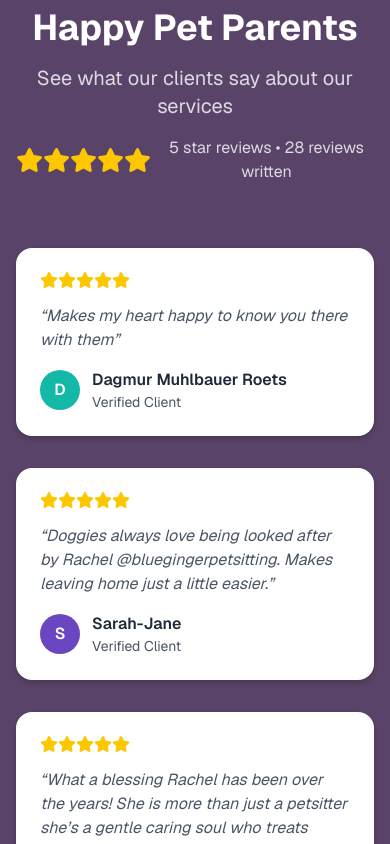
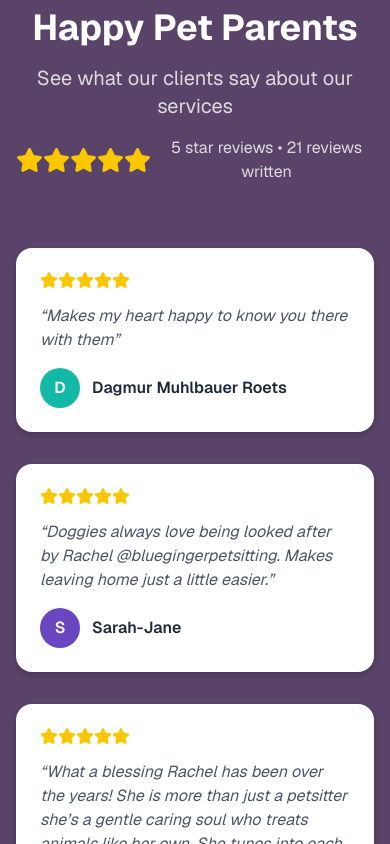
Before and after one commit to glenkitchen/blue-ginger, a Next.js app: page / in a window 390 px wide. Shown: the part 4760-5604 px from the top of the page. Built offline with nearby package versions, Linux system fonts and the light colour scheme.

Commit message:
Enhance ReviewsSection and ReviewCard components: Updated ReviewsSection to dynamically display the number of reviews and added a responsive layout for additional reviews. Improved ReviewCard styling and structure for better readability, and added new reviews to the data source for enriched content.

```diff
--- a/src/components/sections/ReviewsSection.tsx
+++ b/src/components/sections/ReviewsSection.tsx
@@ -21,14 +21,48 @@ export default function ReviewsSection() {
               <i className="fas fa-star"></i>
             </div>
             <span className="ml-2 text-primary-foreground/80">
-              5 star reviews • 28 reviews written
+              5 star reviews • {reviews.length} reviews written
             </span>
           </div>
         </div>
 
         <div className="grid md:grid-cols-3 gap-8">
-          {reviews.map((review) => (
+          {/* First 3 reviews - always visible */}
+          {reviews.slice(0, 3).map((review) => (
             <ReviewCard key={review.id} review={review} />
+          ))}
+        </div>
+
+        {/* Additional reviews - hidden on mobile, smaller on desktop */}
+        <div className="hidden md:grid md:grid-cols-4 gap-6 mt-8">
+          {reviews.slice(3).map((review) => (
+            <div
+              key={review.id}
+              className="bg-primary-foreground/10 rounded-lg p-4"
+            >
+              <div className="flex items-center mb-3">
+                <div
+                  className={`w-8 h-8 rounded-full flex items-center justify-center mr-3 ${review.avatarColor}`}
+                >
+                  <span className="text-primary-foreground font-semibold text-sm">
+                    {review.initial}
+                  </span>
+                </div>
+                <div>
+                  <h4 className="font-semibold text-primary-foreground text-sm">
+                    {review.name}
+                  </h4>
+                  <div className="flex text-yellow-400 text-xs">
+                    {[...Array(review.rating)].map((_, i) => (
+                      <i key={i} className="fas fa-star"></i>
+                    ))}
+                  </div>
+                </div>
+              </div>
+              <p className="text-primary-foreground/80 text-sm line-clamp-3">
+                {review.comment}
+              </p>
+            </div>
           ))}
         </div>
       </div>
--- a/src/components/ui/ReviewCard.tsx
+++ b/src/components/ui/ReviewCard.tsx
@@ -1,4 +1,4 @@
-import { Review } from '@/types';
+import { Review } from "@/types";
 
 interface ReviewCardProps {
   review: Review;
@@ -9,24 +9,28 @@ export default function ReviewCard({ review }: ReviewCardProps) {
     return Array.from({ length: 5 }, (_, index) => (
       <i
         key={index}
-        className={`fas fa-star ${index < rating ? 'text-yellow-400' : 'text-gray-300'}`}
+        className={`fas fa-star ${
+          index < rating ? "text-yellow-400" : "text-gray-300"
+        }`}
       />
     ));
   };
 
   return (
     <div className="bg-white p-6 rounded-xl shadow-lg">
-      <div className="flex mb-4">
-        {renderStars(review.rating)}
-      </div>
-      <p className="text-gray-600 mb-4 italic">&ldquo;{review.comment}&rdquo;</p>
+      <div className="flex mb-4">{renderStars(review.rating)}</div>
+      <p className="text-gray-600 mb-4 italic">
+        &ldquo;{review.comment}&rdquo;
+      </p>
       <div className="flex items-center">
-        <div className={`w-10 h-10 ${review.avatarColor} rounded-full flex items-center justify-center text-white font-semibold`}>
+        <div
+          className={`w-10 h-10 ${review.avatarColor} rounded-full flex items-center justify-center text-white font-semibold`}
+        >
           {review.initial}
         </div>
         <div className="ml-3">
           <p className="font-semibold text-gray-800">{review.name}</p>
-          <p className="text-sm text-gray-600">Verified Client</p>
+          {/* <p className="text-sm text-gray-600">Verified Client</p> */}
         </div>
       </div>
     </div>
--- a/src/data/reviews.ts
+++ b/src/data/reviews.ts
@@ -45,4 +45,148 @@ export const reviews: Review[] = [
     initial: "B",
     avatarColor: "bg-pet-purple",
   },
+  {
+    id: "review-6",
+    name: "Kiata Van der Merwe",
+    rating: 5,
+    comment:
+      "I use Rachel every time I go away and she treats my babies and my house like absolute gold! My dogs absolutely love her and she sends me updates all the time, and my dogs always have a massive smile on their face!",
+    initial: "K",
+    avatarColor: "bg-pet-green",
+  },
+  {
+    id: "review-7",
+    name: "Sharon Scott",
+    rating: 5,
+    comment:
+      "If you would like your pet to be cared for with love and genuine companionship, I would highly recommend Rachel's services",
+    initial: "S",
+    avatarColor: "bg-pet-teal",
+  },
+  {
+    id: "review-8",
+    name: "Angela Parry",
+    rating: 5,
+    comment:
+      "We are so glad we found Rachel! she is absolutely passionate about animals, and we know our dogs are in safe and loving hands when we are away! Rachel is really hands-on and keeps our pups busy and occupied. Highly recommend Blue Ginger Petsitting.",
+    initial: "A",
+    avatarColor: "bg-pet-purple",
+  },
+  {
+    id: "review-9",
+    name: "Caitlin Mills",
+    rating: 5,
+    comment:
+      "Can't recommend anyone better. My two dogs were looked after so well. I highly highly recommend!",
+    initial: "C",
+    avatarColor: "bg-pet-green",
+  },
+  {
+    id: "review-10",
+    name: "Shân Osborn",
+    rating: 5,
+    comment:
+      "So glad we found Rachel! She looks after Archie, our crazy Aus Cattle dog, and house like they're her own. She's caring, responsible, amazing with animals, and Archie loves her. 🥰 Coming home to a perfectly neat house and happy dog is invaluable!",
+    initial: "S",
+    avatarColor: "bg-pet-teal",
+  },
+  {
+    id: "review-11",
+    name: "Nerisha Hariparsad Iyavoo",
+    rating: 5,
+    comment:
+      "We have the pleasure of Rachel pet sitting our dog Maya and recently Minnie. Maya absolutely adores Rachel. We get lots of updates, amazing photos and videos of our happy doggies. They feel safe and loved while we are away. Highly recommend her !",
+    initial: "N",
+    avatarColor: "bg-pet-purple",
+  },
+  {
+    id: "review-12",
+    name: "Lauren Jenae Vankeirsbilck",
+    rating: 5,
+    comment:
+      "Rachel is brilliant with all pets! Our kittens Baci and Yeezy couldn't have been in better hands. They were pampered, played with and so happy. Highly recommend her for all your pet-sitting needs!",
+    initial: "L",
+    avatarColor: "bg-pet-green",
+  },
+  {
+    id: "review-13",
+    name: "Kylah Sim",
+    rating: 5,
+    comment:
+      "Rachel has looked after our fur children on a few occasions. We are really impressed with Rachel's great communication and expertise when it comes to animals. She makes sure to provide us with frequent updates. This puts our minds at ease and reassures us that our babies are in good trusted hands. The best thing about Rachel (I'm sure my dogs will agree) is that she takes them on a daily walk. This is a bonus as our dogs require regular walking. All in all, I would highly reccomend Blue Ginger petsitting through and through.",
+    initial: "K",
+    avatarColor: "bg-pet-teal",
+  },
+  {
+    id: "review-14",
+    name: "Meagan Carroll",
+    rating: 5,
+    comment:
+      "Blue Ginger Petsitting is an exceptional Pet Sitting Service! We've had the pleasure of using Rachel and her team at Blue Ginger Pet Sitting frequently over the last 3 years, and we can't recommend them enough! Rachel provides top-notch care for our fur babies, giving us complete peace of mind while we're away. Her dedication and love for animals shine through in everything she does. From daily updates and photos to daily walks and playtime, Rachel goes above and beyond to ensure our pets feel loved and comfortable in their own home. In fact, our animals adore Rachel so much that we're pretty sure they love her more than us! Her ability to connect with our pets and provide personalized care is truly special. Rachel is also my go-to for anything pet related! Whether it's advice to get a puppy to behave or a panicked phone call to find out where to start looking for our escaped fur babies - Rachel is always happy to help! If you're looking for a trustworthy, reliable, and compassionate pet sitting service, look no further than Blue Ginger Pet Sitting. Rachel and her team are the best in the business, and we feel lucky to have them in our lives. Highly recommended! 🤝",
+    initial: "M",
+    avatarColor: "bg-pet-purple",
+  },
+  {
+    id: "review-15",
+    name: "Mikaela Hagemann",
+    rating: 5,
+    comment:
+      "Rachel has been wonderful with my little (big) pup and I feel totally at ease going away and leaving him with her!",
+    initial: "M",
+    avatarColor: "bg-pet-green",
+  },
+  {
+    id: "review-16",
+    name: "Jandyn Lorenza Ruggeri",
+    rating: 5,
+    comment:
+      "Our boys love Rachel from Blue Ginger pet sitting, we always feel at ease leaving our boys with her and know they'll be safe and loved and get fun walks while we're away.",
+    initial: "J",
+    avatarColor: "bg-pet-teal",
+  },
+  {
+    id: "review-17",
+    name: "Simone Liebenberg",
+    rating: 5,
+    comment:
+      "Rachel is an absolute gem, she loves and understands all animals. she looked after our furbabies for a week and is responsible. considerate, kind and most importantly the dogs love her. took them for walks, played and cuddles. can highly recommend with 5 ✩ rating. thank you Rachel",
+    initial: "S",
+    avatarColor: "bg-pet-purple",
+  },
+  {
+    id: "review-18",
+    name: "Laiken-Paige Price",
+    rating: 5,
+    comment:
+      "We had never used a pet sitter before, but Rachel immediately put our minds at ease. She was friendly, clearly an animal lover, and took amazing care of our two boys. The regular updates and photos were the cherry on top, giving us total peace of mind while we were away. When Rachel wasn't available for our second trip, we were so grateful that Lisa was able to step in. She was just as wonderful, ensuring our boys were happy and well cared for. We will only ever use Blue Ginger Petsitting and highly recommend them to anyone looking for a caring, reliable pet sitter. It's such a relief knowing our cats are loved just as much in our absence as they are when we're home!",
+    initial: "L",
+    avatarColor: "bg-pet-green",
+  },
+  {
+    id: "review-19",
+    name: "Tanja Steyn Engelbrecht",
+    rating: 5,
+    comment:
+      "Rachel is awesome with our 4 Yorkies. Will definitely make use of her amazing service again xxxx",
+    initial: "T",
+    avatarColor: "bg-pet-teal",
+  },
+  {
+    id: "review-20",
+    name: "Kirsten Mitchell",
+    rating: 5,
+    comment:
+      "We are so grateful to Rachel for looking after our two fur babies while we were away! Even though she had never met our cats before, she connected with them so naturally. They were so loved, played with lots, and completely spoiled with treats and cuddles. It was such a relief knowing they were in such caring hands. We will definitely be using Rachel again and highly recommend her to anyone needing a kind, reliable pet sitter! 🐈‍⬛🐈💛💜",
+    initial: "K",
+    avatarColor: "bg-pet-purple",
+  },
+  {
+    id: "review-21",
+    name: "Robyn Twigg Mann",
+    rating: 5,
+    comment:
+      "Rachel is a rare find as a person one can trust and know your dogs are not in good care but excellent care. My two Frenchies absolutely adore her and I hesitate to leave this great review in case she gets too busy to look after them 😂",
+    initial: "R",
+    avatarColor: "bg-pet-green",
+  },
 ];
```
